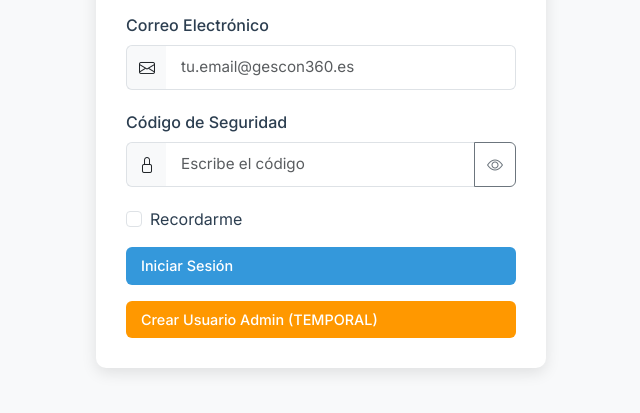
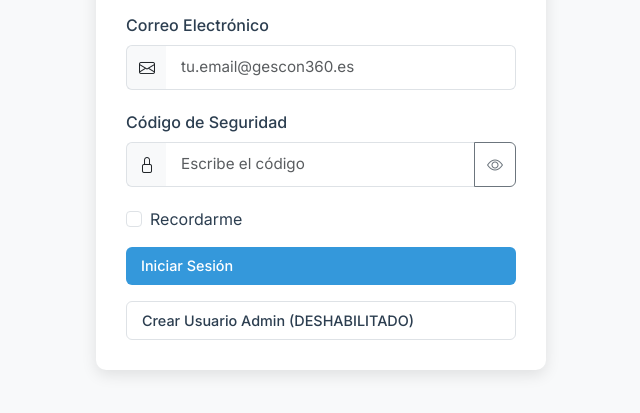
Before and after one commit to infogescon360/Gescon360-web, a plain HTML site: page index.html in a window 1280 px wide. Shown: the part 177-590 px from the top of the page, without its empty margins (319-959 px from the left). Drawn offline with nearby package versions, Linux system fonts and the light colour scheme.

```diff
--- a/index.html
+++ b/index.html
@@ -75,11 +75,14 @@
                         <span id="loginSpinner" class="loading d-none"></span>
                     </button>
 
-                    <!-- Botón temporal de registro -->
-                    <button type="button" class="btn-custom btn-outline-custom mt-2 w-100" id="createAdminButton" onclick="registerFirstUser()" style="background: #ff9800; color: white; border: none;">
-                        Crear Usuario Admin (TEMPORAL)
-                    </button>
-                </div>
+                   <!-- Reemplaza el botón temporal de creación de admin en el login por una versión deshabilitada / informativa -->
+<!-- ORIGINAL: <button type="button" ... id="createAdminButton" onclick="registerFirstUser()" ...>Crear Usuario Admin (TEMPORAL)</button> -->
+<button type="button" class="btn-custom btn-outline-custom mt-2 w-100" id="createAdminButton" disabled
+        title="La creación de usuarios admin desde el cliente está deshabilitada por seguridad.">
+    Crear Usuario Admin (DESHABILITADO)
+</button>
+<!-- Nota: Para crear administradores de forma segura, expón un endpoint server-side que use la service_role key.
+     No llames a /auth/v1/admin/users desde el navegador. -->
             </form>
         </div>
     </div>
```
